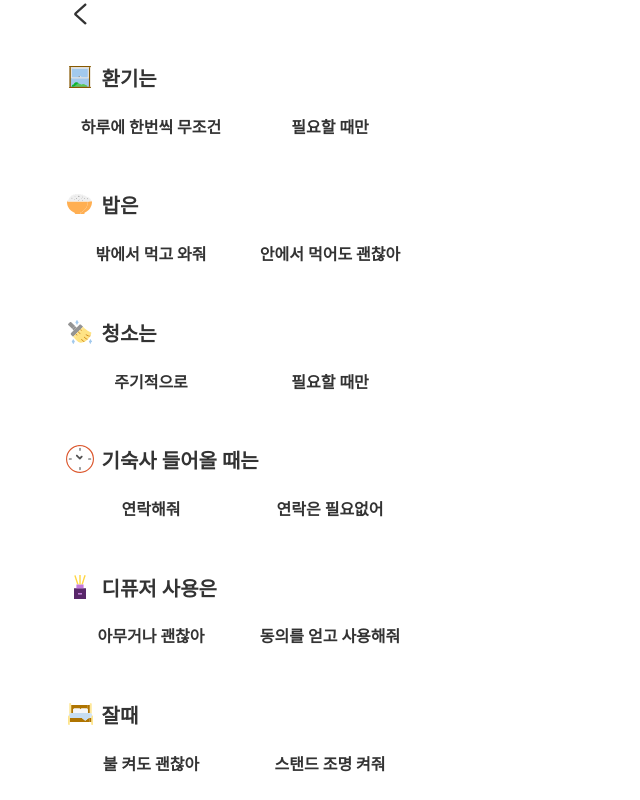
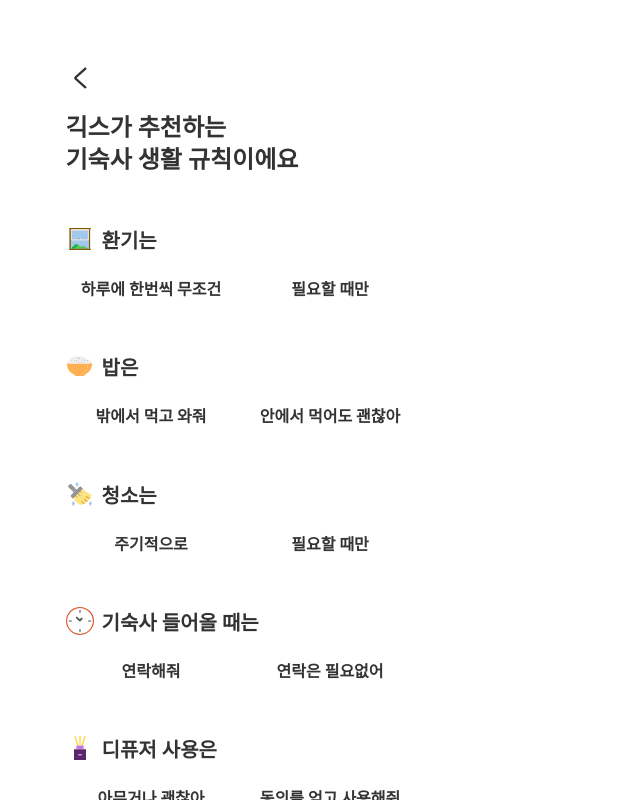
Before and after one commit to G-E-E-K-S/GEEKS-FE, a React (Create React App) app: page /liverule in a window 1280 px wide. Shown: the whole page, without its empty margins (0-640 px from the left). Built offline with nearby package versions, Linux system fonts and the light colour scheme; no server answers.

Commit message:
Modify live rule pages

```diff
--- a/src/pages/Main/LiveRule.js
+++ b/src/pages/Main/LiveRule.js
@@ -1,6 +1,7 @@
 import React from "react";
 import styled from "styled-components";
 import * as c from "../../components/Common/CommonStyle";
+import ColHeaderMenu from "../../components/Common/ColHeaderMenu";
 import GoBack from "../../components/Common/GoBack";
 import SubTitle from "../../components/Main/SubTitle";
 import LiveRuleCategory from "../../components/Main/LiveRuleCategory";
@@ -13,18 +14,23 @@ import Sleep from "../../assets/img/Home/sleep.svg";
 import Call from "../../assets/img/Home/call.svg";
 import Phone from "../../assets/img/Home/phone.svg";
 
-const SubTitles = styled.div`
-  margin-top: 2.36vh;
-  margin-bottom: 4.38vh;
+const RecommendLifeStyle = styled.div`
+  color: #333;
+  font-size: 1.5rem;
+  font-style: normal;
+  font-weight: 700;
+  line-height: 32px;
+  white-space: pre-wrap;
+  margin-top: 20px;
+  margin-bottom: 4.62vh;
 `;
 const LiveRule = () => {
   return (
     <c.Totalframe main={true}>
       <c.ScreenComponent>
-        <GoBack />
-        <SubTitles>
-          <SubTitle subtitle={`긱스가 추천하는\n기숙사 생활 규칙이에요`} />
-        </SubTitles>
+        <ColHeaderMenu>
+          <RecommendLifeStyle>{`긱스가 추천하는\n기숙사 생활 규칙이에요`}</RecommendLifeStyle>
+        </ColHeaderMenu>
         <LiveRuleCategory
           ruleImg={Window}
           ruleText={`환기는`}
```
